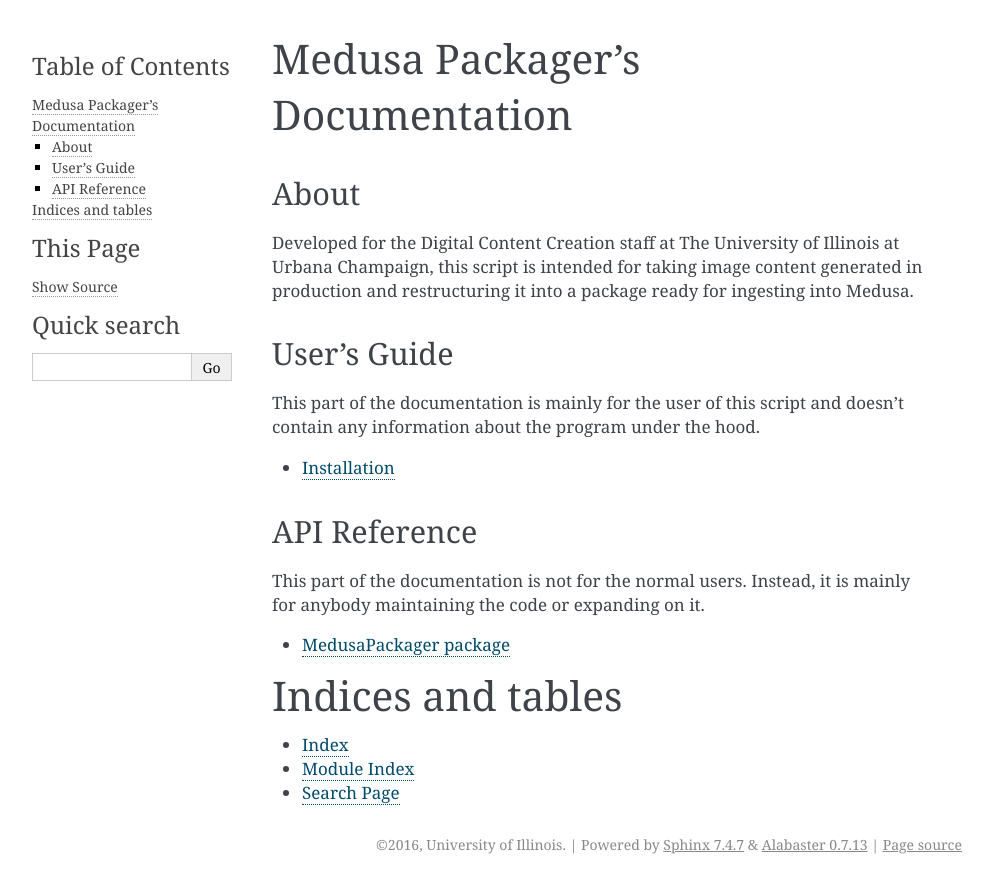
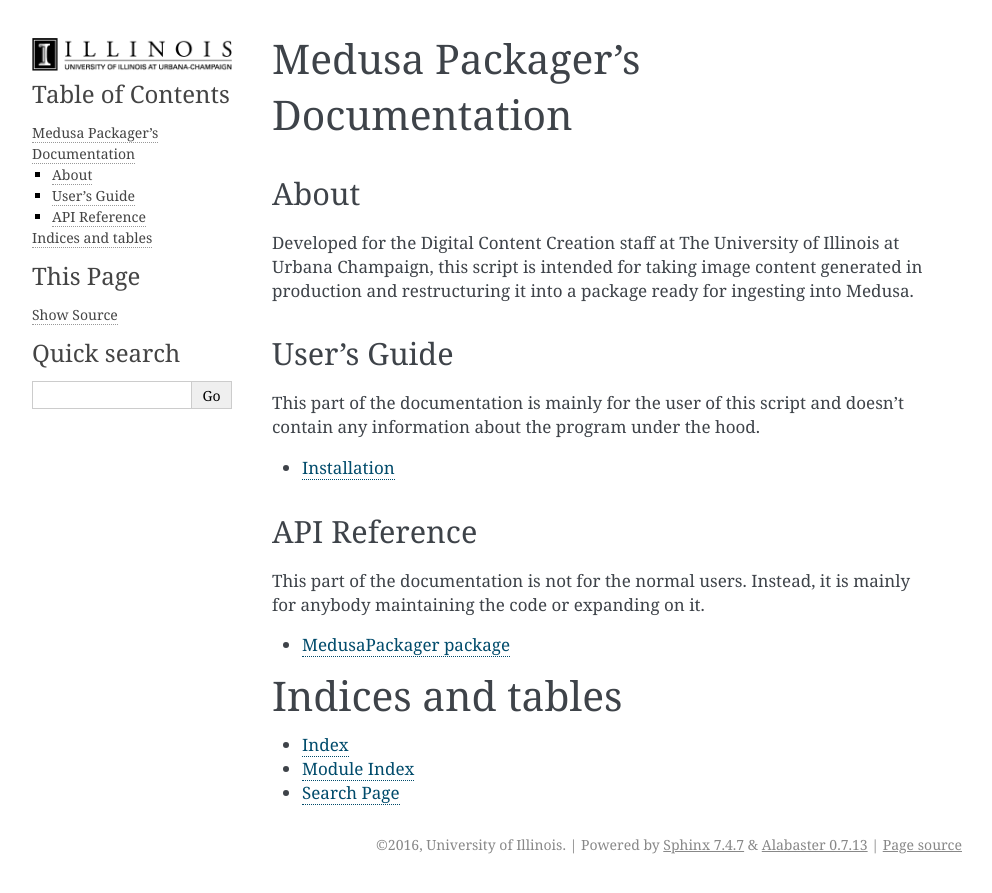
Before and after one commit to UIUCLibrary/DCCMedusaPackager, a Sphinx documentation site: the page built from docs/source/index.rst, in a window 1280 px wide. Shown: the top 893 px of the page, without its empty margins (148-1140 px from the left). Built offline with Sphinx 7.4.7, drawn with Linux system fonts in a browser that asks for light colours; pages that are not in the unit, such as notebooks, are missing from menus.

Commit message:
use static prefix

```diff
--- a/docs/source/conf.py
+++ b/docs/source/conf.py
@@ -148,7 +148,7 @@
 # The name of an image file (relative to this directory) to place at the top
 # of the sidebar.
 #
-html_logo = 'full_mark_horz_bw.gif'
+html_logo = '_static/full_mark_horz_bw.gif'
 
 # The name of an image file (relative to this directory) to use as a favicon of
 # the docs.  This file should be a Windows icon file (.ico) being 16x16 or 32x32
```
